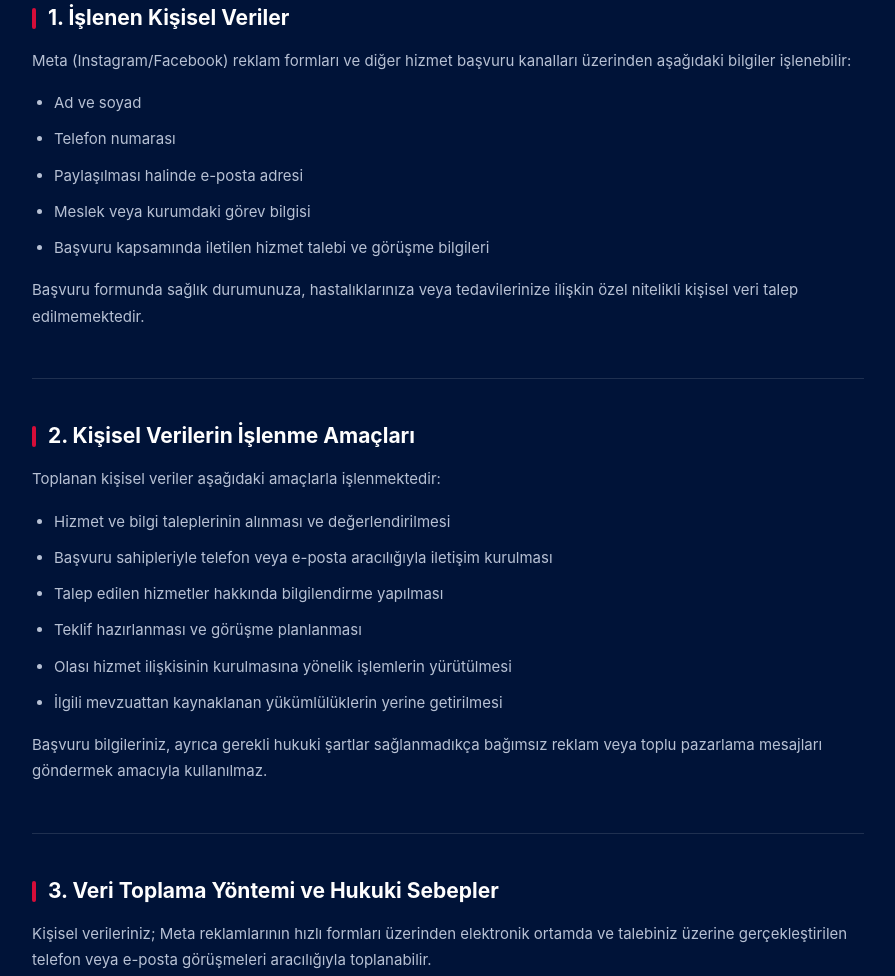
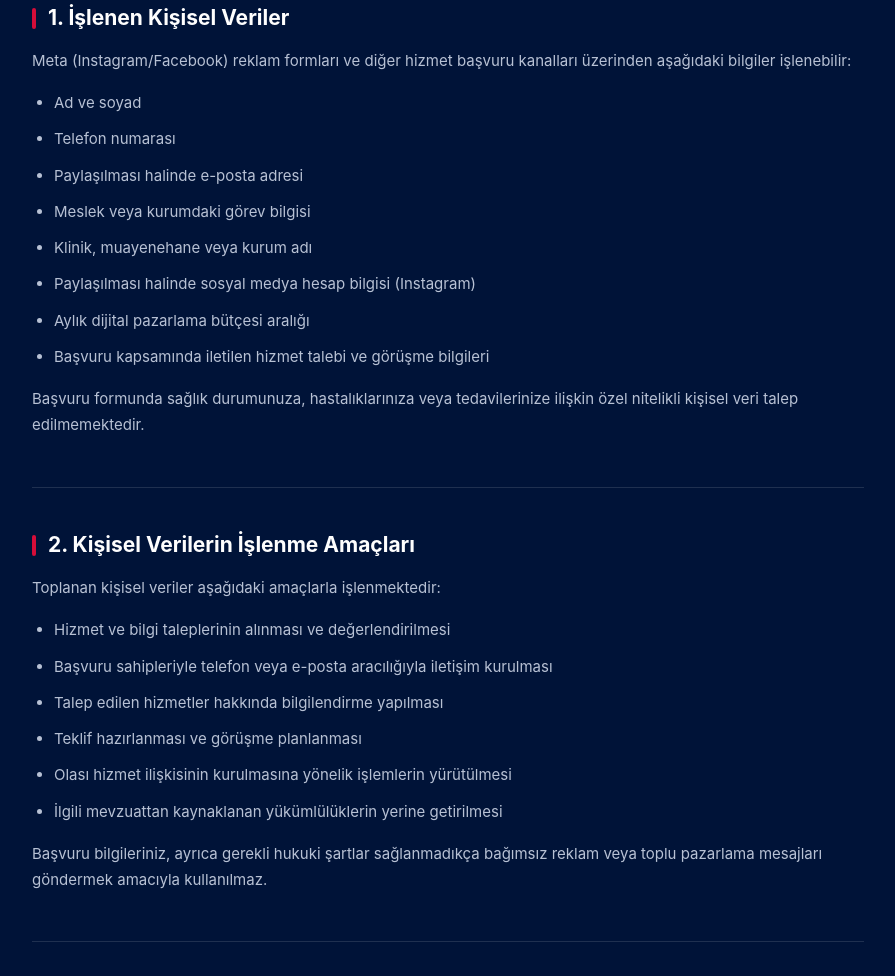
Before and after one commit to SerdarSuyun/lunar-media-yasal, a plain HTML site: page kvkk-basvuru.html in a window 1280 px wide. Shown: the part 792-1768 px from the top of the page, without its empty margins (192-1087 px from the left). Drawn offline with Linux system fonts and the light colour scheme.

Commit message:
KVKK aydınlatma metni: yeni form alanları eklendi (klinik adı, Instagram, bütçe aralığı)
Co-Authored-By: Claude Opus 5.5 <noreply@anthropic.com>
Claude-Session: https://claude.ai/code/session_01AhAJoBnScvUDkjRJ59okM5

```diff
--- a/kvkk-basvuru.html
+++ b/kvkk-basvuru.html
@@ -270,6 +270,9 @@
           <li>Telefon numarası</li>
           <li>Paylaşılması halinde e-posta adresi</li>
           <li>Meslek veya kurumdaki görev bilgisi</li>
+          <li>Klinik, muayenehane veya kurum adı</li>
+          <li>Paylaşılması halinde sosyal medya hesap bilgisi (Instagram)</li>
+          <li>Aylık dijital pazarlama bütçesi aralığı</li>
           <li>
             Başvuru kapsamında iletilen hizmet
             talebi ve görüşme bilgileri
@@ -526,7 +529,7 @@
       </section>
 
       <p class="date">
-        Son güncelleme: 15 Ekim 2026
+        Son güncelleme: 19 Ekim 2026
       </p>
 
     </main>
```
